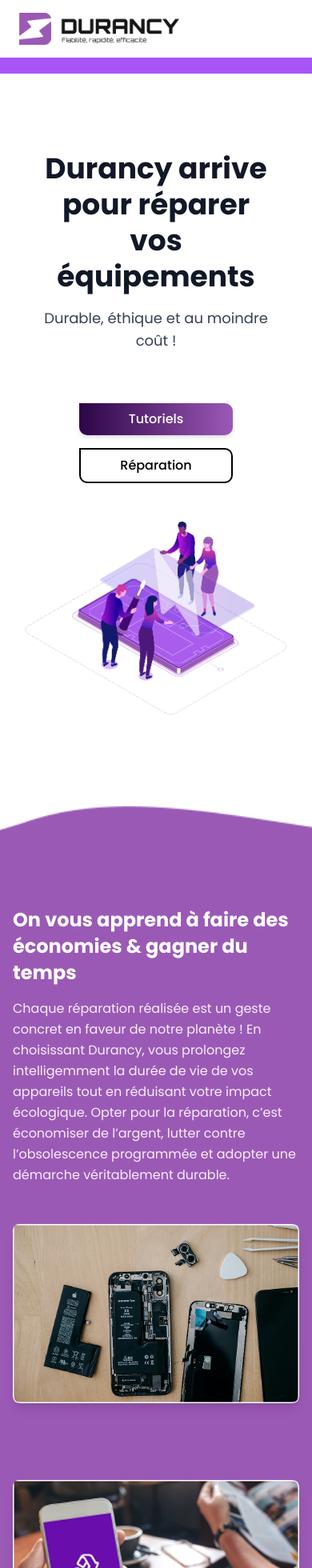
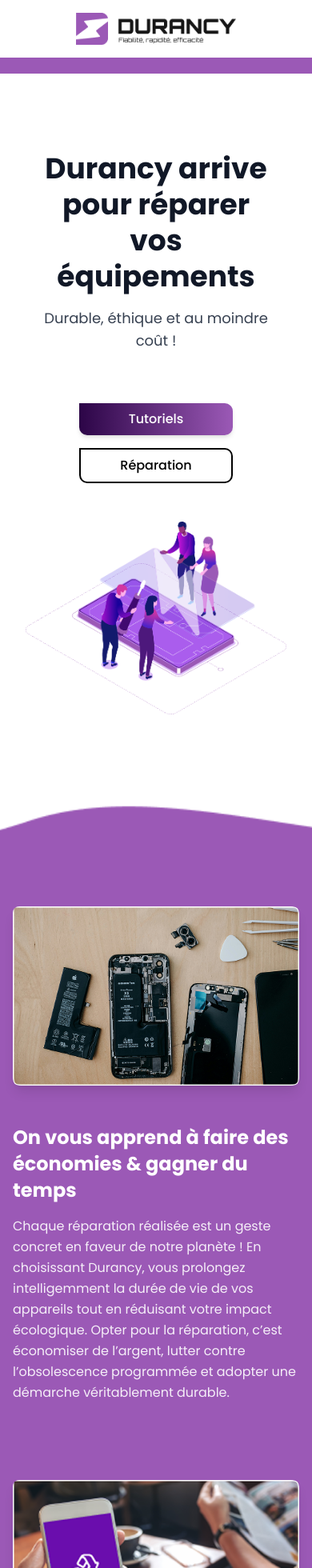
Before and after one commit to EstebanGSP/Durancy, a React (Create React App) app in the folder frontend/: page / in a window 390 px wide. Shown: the top 1960 px of the page at 80% size. Built offline with nearby package versions, Linux system fonts and the light colour scheme; the HTML template or start-up script is replaced by a standard one.

Commit message:
landing page finale

```diff
--- a/frontend/src/components/Navbar.jsx
+++ b/frontend/src/components/Navbar.jsx
@@ -1,17 +1,18 @@
 const Navbar = () => {
   return (
     <header className="bg-white">
-        <div className="max-w-7xl mx-auto flex items-center justify-between py-4 px-6">
-          {/* Logo */}
-          <div className="flex items-center gap-2">
+      <div className="max-w-7xl mx-auto flex flex-col items-center md:flex-row md:justify-between py-4 px-6">
+        {/* Logo centré sur mobile, aligné à gauche sur desktop */}
+        <div className="flex justify-center md:justify-start w-full md:w-auto">
           <img src="/images/logo-durancy.png" alt="Logo Durancy" className="h-10" />
         </div>
       </div>
 
       {/* Bande violette */}
-        <div className="h-[20px] bg-purple-500 w-full"></div>
+      <div className="h-[20px] bg-violetEnd w-full"></div>
     </header>
   );
 };
 
+
   export default Navbar;
--- a/frontend/src/components/WhyRepairSection.jsx
+++ b/frontend/src/components/WhyRepairSection.jsx
@@ -6,45 +6,36 @@
       <div className="max-w-6xl mx-auto px-4 space-y-24">
 
         {/* Bloc 1 */}
-        <div className="grid md:grid-cols-2 gap-12 items-center">
-          <div>
+        <div className="flex flex-col md:grid md:grid-cols-2 gap-12 items-center">
+          {/* Titre + Texte */}
+          <div className="order-2 md:order-1">
             <h2 className="text-2xl md:text-2xl font-bold mb-4 leading-snug">
               On vous apprend à faire des économies & gagner du temps
             </h2>
             <p className="text-white/90 leading-relaxed">
-              Chaque réparation réalisée est un geste concret en faveur de notre planète ! En choisissant Durancy,
-              vous prolongez intelligemment la durée de vie de vos appareils tout en réduisant votre impact écologique.
-              Opter pour la réparation, c’est économiser de l’argent, lutter contre l’obsolescence programmée et adopter
-              une démarche véritablement durable.
+              Chaque réparation réalisée est un geste concret en faveur de notre planète ! En choisissant Durancy, vous prolongez intelligemment la durée de vie de vos appareils tout en réduisant votre impact écologique. Opter pour la réparation, c’est économiser de l’argent, lutter contre l’obsolescence programmée et adopter une démarche véritablement durable.
             </p>
           </div>
-          <div>
-            <img
-              src="/images/repair-phone.png"
-              alt="Téléphone démonté"
-              className="rounded-lg shadow-lg w-full"
-            />
+          {/* Image */}
+          <div className="order-1 md:order-2">
+            <img src="/images/repair-phone.png" alt="Téléphone démonté" className="rounded-lg shadow-lg w-full" />
           </div>
         </div>
 
           {/* Bloc 2 */}
-        <div className="grid md:grid-cols-2 gap-12 items-center">
-          <div>
-            <img
-              src="/images/kits.png"
-              alt="Kit de réparation"
-              className="rounded-lg shadow-lg w-full"
-            />
-          </div>
-          <div>
+          <div className="flex flex-col md:grid md:grid-cols-2 gap-12 items-center">
+            {/* Titre + Texte */}
+            <div className="order-2">
               <h2 className="text-2xl md:text-2xl font-bold mb-4 leading-snug">
                 Nos kits de réparation & tutoriels vous accompagnent
               </h2>
               <p className="text-white/90 leading-relaxed">
-              Chaque appareil usagé renferme des ressources précieuses qu’il est essentiel de valoriser. Recycler ses
-              anciens équipements, c’est contribuer à une économie circulaire efficace, réduire la quantité de déchets
-              électroniques et préserver les ressources naturelles.
+                Chaque appareil usagé renferme des ressources précieuses qu’il est essentiel de valoriser. Recycler ses anciens équipements, c’est contribuer à une économie circulaire efficace, réduire la quantité de déchets électroniques et préserver les ressources naturelles.
               </p>
+            </div>
+            {/* Image */}
+            <div className="order-1">
+              <img src="/images/kits.png" alt="Kit de réparation" className="rounded-lg shadow-lg w-full" />
             </div>
           </div>
 
```
Lines whose indentation alone changed are shown as unchanged.
